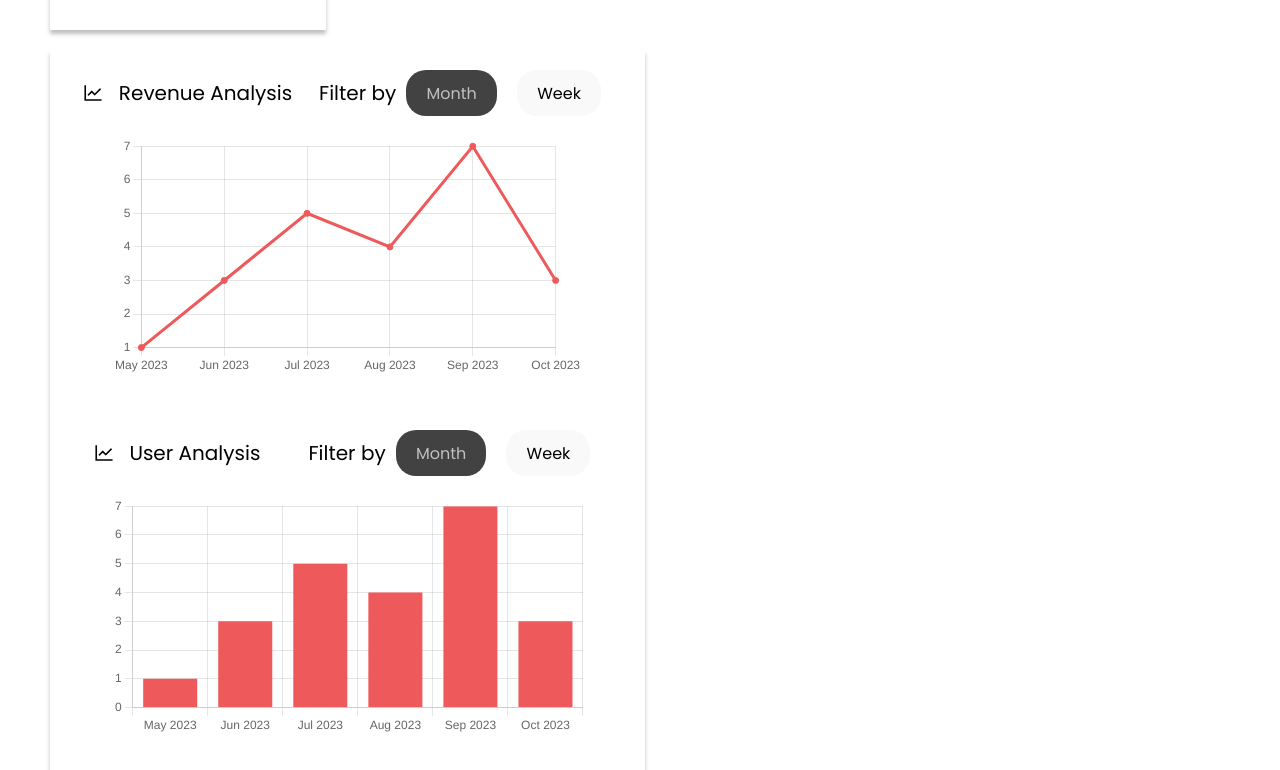
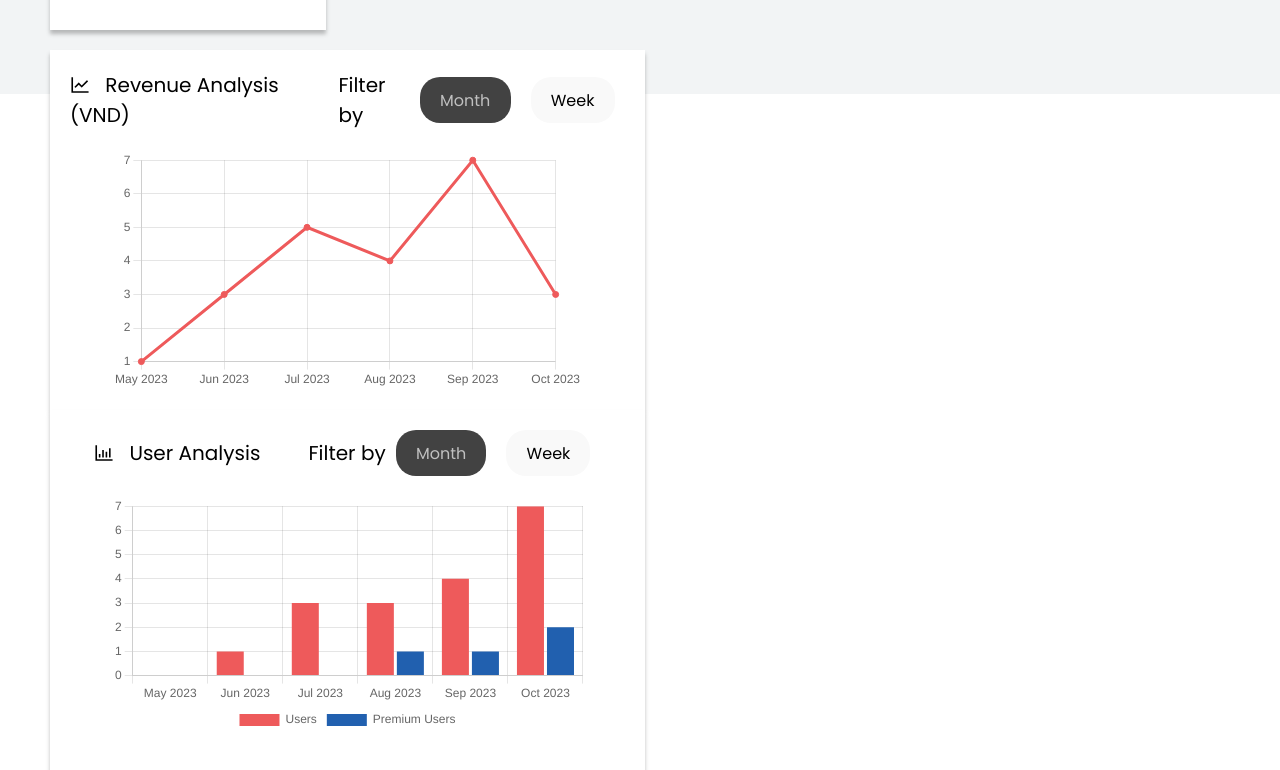
Before and after one commit to Study-with-Mentors/milease-web, a React (Vite) app: page /admin in a window 1280 px wide. Shown: the part 926-1696 px from the top of the page. Built offline with nearby package versions, Linux system fonts and the light colour scheme; no server answers; sample sign-in values are in the browser's storage.

Commit message:
Add Premium users bar for comparison

```diff
--- a/src/pages/common/admin/dashboard/ChartRevenue.tsx
+++ b/src/pages/common/admin/dashboard/ChartRevenue.tsx
@@ -62,19 +62,19 @@ const ChartRevenue = () => {
   const fillMonth = () => {
     setCurrentFilter('month')
     setLabelBar(["May 2023", "Jun 2023", "Jul 2023", "Aug 2023", "Sep 2023", "Oct 2023"])
-    setData([1, 3, 5, 4, 7, 3])
+    setData([0, 0, 15000, 15000, 15000, 30000])
   }
 
   const fillWeek = () => {
     setCurrentFilter('week')
     setLabelBar(["01/10 - 07/10", "08/10 - 14/10", "15/10 - 21/10", "22/10 - 28/10", "29/10 - 31/10",])
-    setData([2, 5, 3, 6, 2])
+    setData([15000, 15000, 15000, 30000, 30000])
   }
 
   return (
     <div className={styled["chart-left"]}>
       <div className={styled["top-title"]}>
-        <div className={styled["title"]}><LineChartOutlined style={{ paddingRight: '10px' }} /> Revenue Analysis</div>
+        <div className={styled["title"]}><LineChartOutlined style={{ paddingRight: '10px' }} /> Revenue Analysis &#40;VND&#41;</div>
         <div className={styled["buttons-container"]}>
           <div className={styled["title"]}>Filter by</div>
           <button className={styled["button"]} disabled={currentFilter === "month"} onClick={fillMonth}>
--- a/src/pages/common/admin/dashboard/ChartUser.tsx
+++ b/src/pages/common/admin/dashboard/ChartUser.tsx
@@ -12,7 +12,7 @@ import {
   ArcElement,
 } from "chart.js";
 import styled from "./Dashboard.module.scss";
-import { LineChartOutlined } from "@ant-design/icons";
+import { BarChartOutlined } from "@ant-design/icons";
 import Color from "../../../../constants/Color";
 import { useState } from "react";
 
@@ -31,9 +31,13 @@ ChartJS.register(
 const optionsBar = {
   maintainAspectRatio: false,
   responsive: true,
+  interaction: {
+    mode: 'index' as const,
+    intersect: false,
+  },
   plugins: {
     legend: {
-      display: false
+      position: "bottom" as const,
     },
   },
 };
@@ -44,7 +48,8 @@ const ChartUser = () => {
 
   //User
   const [labelBar, setLabelBar] = useState(["May 2023", "Jun 2023", "Jul 2023", "Aug 2023", "Sep 2023", "Oct 2023"])
-  const [data, setData] = useState([1, 3, 5, 4, 7, 3])
+  const [data, setData] = useState([0, 1, 3, 3, 4, 7])
+  const [dataPremium, setDataPremium] = useState([0, 0, 0, 1, 1, 2])
   const [currentFilter, setCurrentFilter] = useState('month')
 
   const dataBar = {
@@ -52,9 +57,16 @@ const ChartUser = () => {
     labels: labelBar,
     datasets: [
       {
+        label: "Users",
         data: data,
         borderColor: Color.main_red_color,
         backgroundColor: Color.main_red_color,
+      },
+      {
+        label: "Premium Users",
+        data: dataPremium,
+        borderColor: Color.dark_blue_color,
+        backgroundColor: Color.dark_blue_color,
       },
     ],
   };
@@ -62,19 +74,22 @@ const ChartUser = () => {
   const fillMonth = () => {
     setCurrentFilter('month')
     setLabelBar(["May 2023", "Jun 2023", "Jul 2023", "Aug 2023", "Sep 2023", "Oct 2023"])
-    setData([1, 3, 5, 4, 7, 3])
+    setData([0, 1, 3, 3, 4, 7])
+    setDataPremium([0, 0, 0, 1, 1, 2])
   }
 
   const fillWeek = () => {
     setCurrentFilter('week')
     setLabelBar(["01/10 - 07/10", "08/10 - 14/10", "15/10 - 21/10", "22/10 - 28/10", "29/10 - 31/10",])
-    setData([2, 5, 3, 6, 2])
+    setData([4, 4, 4, 7, 7])
+    setDataPremium([1, 1, 1, 2, 2])
+
   }
 
   return (
     <div className={styled["chart-right"]}>
       <div className={styled["top-title"]}>
-        <div className={styled["title"]}><LineChartOutlined style={{ paddingRight: '10px' }} /> User Analysis</div>
+        <div className={styled["title"]}><BarChartOutlined style={{ paddingRight: '10px' }} /> User Analysis</div>
         <div className={styled["buttons-container"]}>
           <div className={styled["title"]}>Filter by</div>
           <button className={styled["button"]} disabled={currentFilter === "month"} onClick={fillMonth}>
--- a/src/pages/common/admin/dashboard/Dashboard.module.scss
+++ b/src/pages/common/admin/dashboard/Dashboard.module.scss
@@ -1,8 +1,8 @@
 $primary-red: #ee5a5b;
 
 .main-container {
-    max-height: 100vh;
-    height: 100vh;
+    max-height: 120vh;
+    height: 120vh;
     background-color: #f2f4f5;
     padding: 30px 50px;
     color: black;
```
